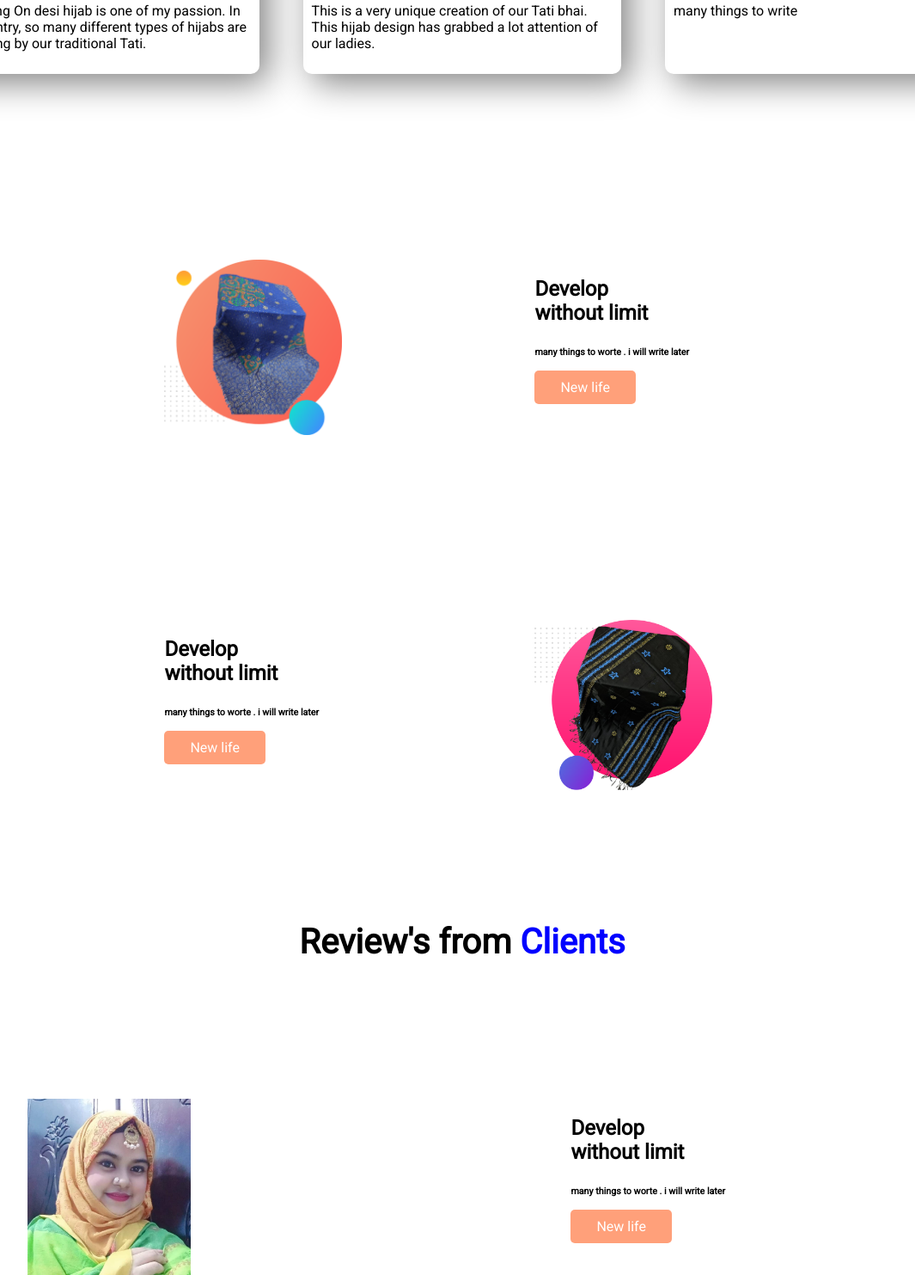
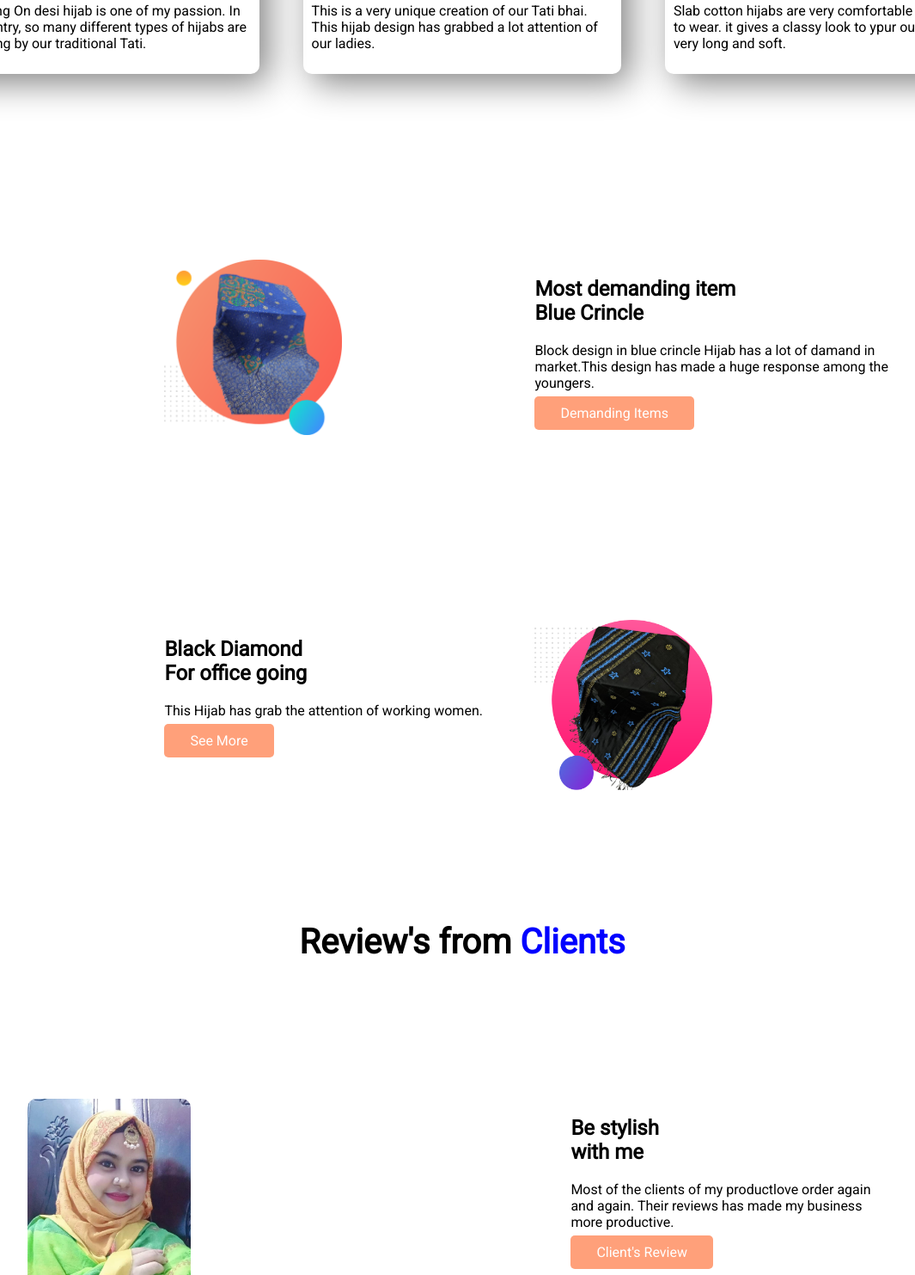
Before and after one commit to Shimu21/first-assignment, a plain HTML site: page index.html in a window 1280 px wide. Shown: the part 1317-2800 px from the top of the page at 86% size, without its empty margins (102-1167 px from the left). Drawn offline with Linux system fonts and the light colour scheme.

Commit message:
first commit

```diff
--- a/hijab.css
+++ b/hijab.css
@@ -31,6 +31,7 @@ body{
     width: 50%;
     height: auto;
     margin: auto;
+    border-radius: 10px;
 
 
 }
--- a/index.html
+++ b/index.html
@@ -48,8 +48,9 @@
             </div>
             <div class="product-container items">
                 <img src="slabcotton.jpg" alt="" style="width: 90%;">
-                <h4>New New </h4>
-                <p> many things to write</p>
+                <h4>Slab Cotton with Embrobery </h4>
+                <p>Slab cotton hijabs are very comfortable and easy to wear. it gives a classy look to ypur outlook. it
+                    is very long and soft.</p>
             </div>
         </div>
     </section>
@@ -61,16 +62,18 @@
                 <img src="my-bg (1).png" alt="">
             </div>
             <div class="half-width" style="margin-left:-15vw">
-                <h2>Develop <br> without limit</h2>
-                <h6>many things to worte . i will write later</h6>
-                <a class="button" href="http://" facebook.com target="_blank" rel="noopener noreferrer">New life</a>
+                <h2> Most demanding item <br> Blue Crincle</h2>
+                <p>Block design in blue crincle Hijab has a lot of damand in market.This design has made a huge response
+                    among the youngers. </p>
+                <a class="button" href="http://" facebook.com target="_blank" rel="noopener noreferrer"> Demanding
+                    Items</a>
             </div>
         </section>
         <section style="display: flex;">
             <div class="half-width" style="margin-right:-15vw">
-                <h2>Develop <br> without limit</h2>
-                <h6>many things to worte . i will write later</h6>
-                <a class="button" href="http://" facebook.com target="_blank" rel="noopener noreferrer">New life</a>
+                <h2>Black Diamond <br> For office going</h2>
+                <p>This Hijab has grab the attention of working women. </p>
+                <a class="button" href="http://" facebook.com target="_blank" rel="noopener noreferrer">See More</a>
             </div>
             <div class="half-width">
                 <img src="my-bg2.png" alt="">
@@ -85,15 +88,17 @@
                 <img src="client.jpg" alt="">
             </div>
             <div class="half-width ">
-                <h2>Develop <br> without limit</h2>
-                <h6>many things to worte . i will write later</h6>
-                <a class="button" href="http://" facebook.com target="_blank" rel="noopener noreferrer">New life</a>
+                <h2>Be stylish <br> with me</h2>
+                <p>Most of the clients of my productlove order again and again. Their reviews has made my business more
+                    productive. </p>
+                <a class="button" href="http://" facebook.com target="_blank" rel="noopener noreferrer">Client's
+                    Review</a>
             </div>
         </div>
     </section>
     <footer style="padding: 20px;">
-        <p> GREAT VIEW </p>
-        <h6>WELCOME BACK SOON</h6>
+        <p> Be Stylish With My Hijab </p>
+        <h6>Choose & Pick</h6>
     </footer>
 
 </body>
```
